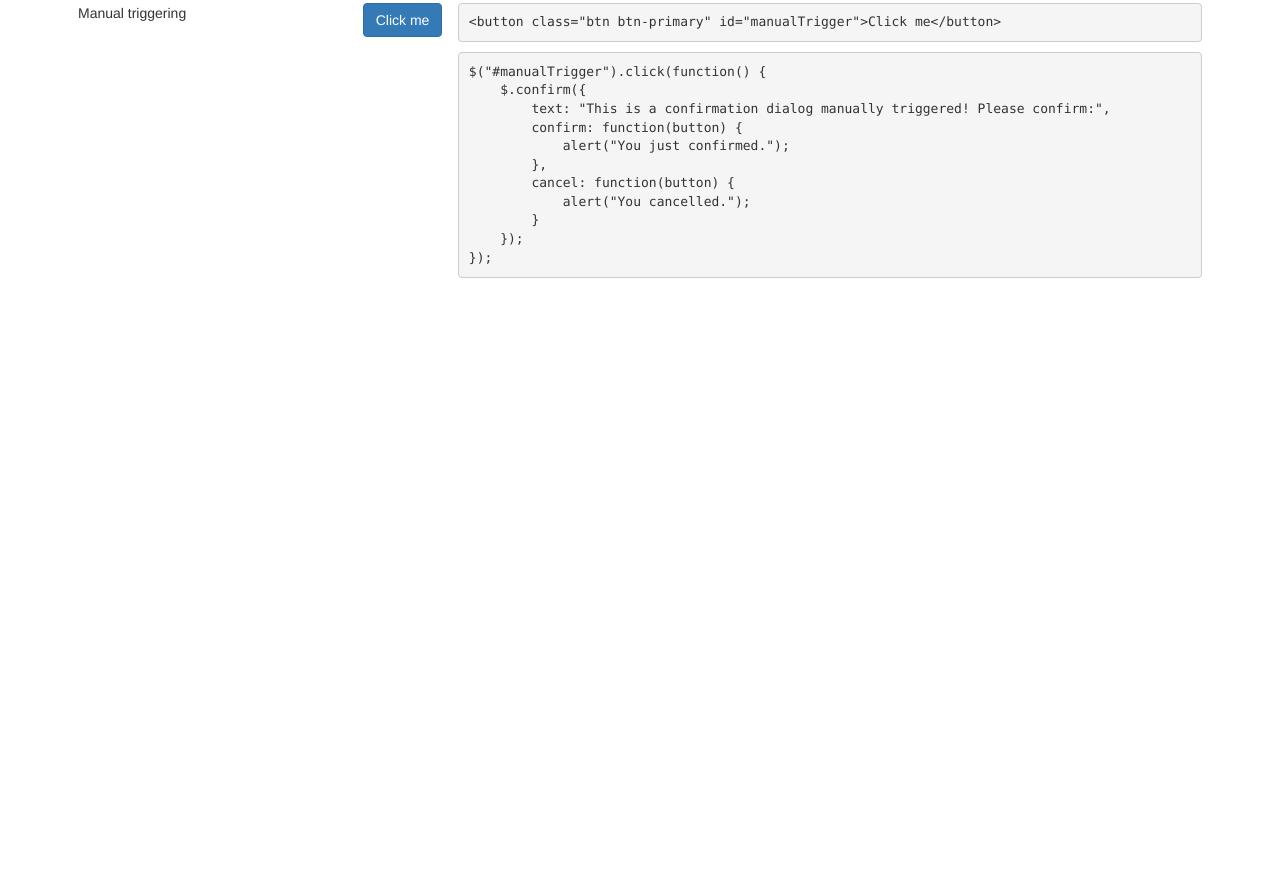
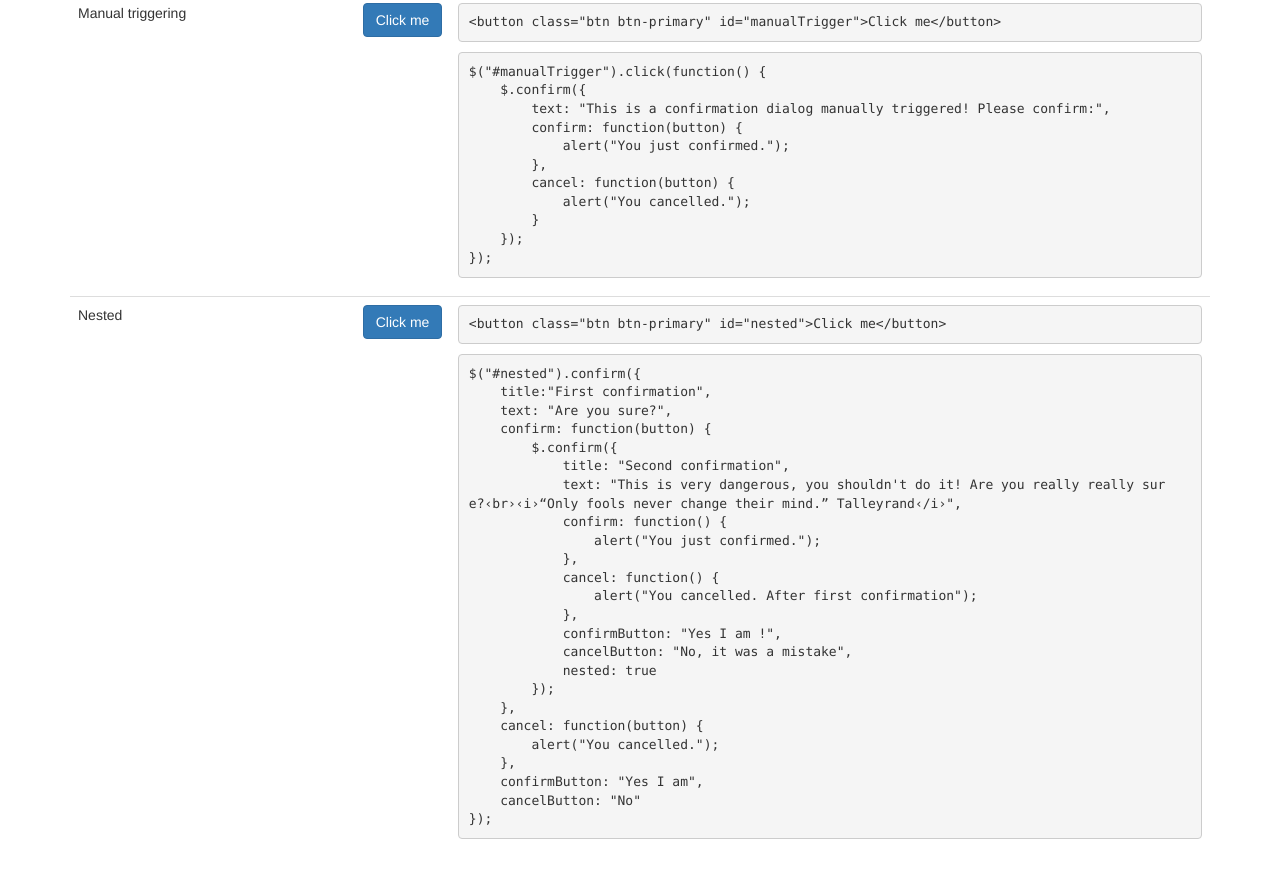
Before and after one commit to myclabs/jquery.confirm, a website: page demo/index.html in a window 1280 px wide. Shown: the part 771-1648 px from the top of the page. Before the commit the page ends 1087 px from the top, so only its background shows below. Drawn offline with nearby package versions, Linux system fonts and the light colour scheme.

Commit message:
Add nested option demo.

```diff
--- a/demo/index.html
+++ b/demo/index.html
@@ -85,6 +85,37 @@
 });</code></pre>
                     </td>
                 </tr>
+                <tr>
+                    <td>Nested</td>
+                    <td><button class="btn btn-primary" id="nested">Click me</button></td>
+                    <td>
+                        <pre>&lt;button class="btn btn-primary" id="nested"&gt;Click me&lt;/button&gt;</pre>
+                        <pre class="prettyprint"><code>$("#nested").confirm({
+    title:"First confirmation",
+    text: "Are you sure?",
+    confirm: function(button) {
+        $.confirm({
+            title: "Second confirmation",
+            text: "This is very dangerous, you shouldn't do it! Are you really really sure?&lsaquo;br&rsaquo;&lsaquo;i&rsaquo;“Only fools never change their mind.” Talleyrand&lsaquo;/i&rsaquo;",
+            confirm: function() {
+                alert("You just confirmed.");
+            },
+            cancel: function() {
+                alert("You cancelled. After first confirmation");
+            },
+            confirmButton: "Yes I am !",
+            cancelButton: "No, it was a mistake",
+            nested: true
+        });
+    },
+    cancel: function(button) {
+        alert("You cancelled.");
+    },
+    confirmButton: "Yes I am",
+    cancelButton: "No"
+});</code></pre>
+                    </td>
+                </tr>
             </tbody>
         </table>
 
@@ -116,6 +147,30 @@
                     }
                 });
             });
+            $("#nested").confirm({
+                title:"First confirmation",
+                text: "Are you sure?",
+                confirm: function(button) {
+                    $.confirm({
+                        title: "Second confirmation",
+                        text: "This is very dangerous, you shouldn't do it! Are you really really sure?<br><i>“Only fools never change their mind.” Talleyrand</i>",
+                        confirm: function() {
+                            alert("You just confirmed.");
+                        },
+                        cancel: function() {
+                            alert("You cancelled. After first confirmation");
+                        },
+                        confirmButton: "Yes I am !",
+                        cancelButton: "No, it was a mistake",
+                        nested: true
+                    });
+                },
+                cancel: function(button) {
+                    alert("You cancelled.");
+                },
+                confirmButton: "Yes I am",
+                cancelButton: "No"
+            });
         </script>
 
     </div>
```
